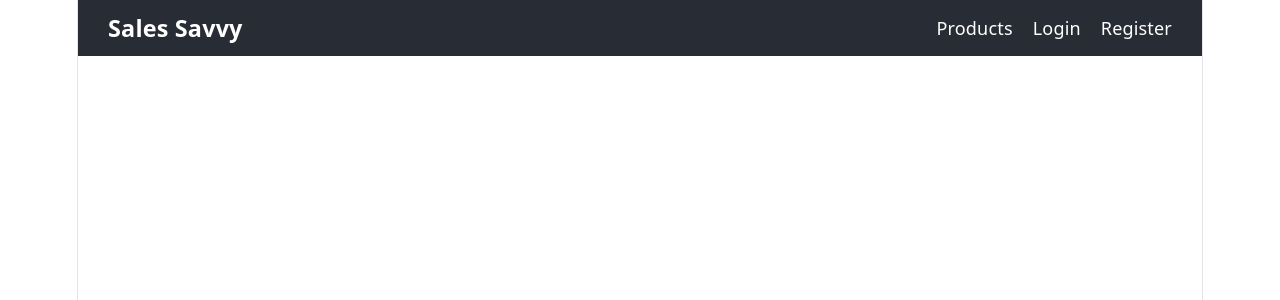
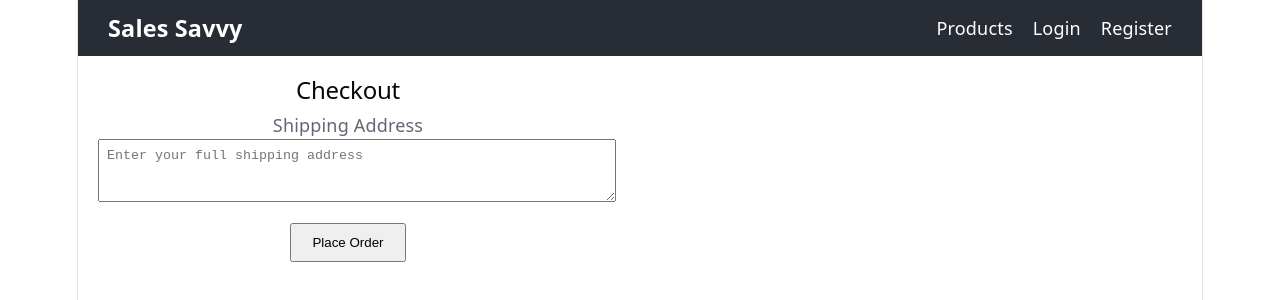
Before and after one commit to Babu-Shigihalli/sales-savvy-frontend, a React (Vite) app: page /checkout in a window 1280 px wide. Shown: the top 300 px of the page. Built offline with nearby package versions, Linux system fonts and the light colour scheme.

Commit message:
Add Checkout and Order Confirmation pages

```diff
--- a/src/App.jsx
+++ b/src/App.jsx
@@ -1,3 +1,5 @@
+import Checkout from './pages/Checkout';
+import OrderConfirmation from './pages/OrderConfirmation';
 import { Routes, Route } from 'react-router-dom';
 import Navbar from './components/Navbar';
 import Home from './pages/Home';
@@ -16,6 +18,8 @@ function App() {
         <Route path="/register" element={<Register />} />
         <Route path="/products/:id" element={<ProductDetail />} />
         <Route path="/cart" element={<Cart />} />
+        <Route path="/checkout" element={<Checkout />} />
+        <Route path="/order-confirmation/:orderId" element={<OrderConfirmation />} />
       </Routes>
     </>
   );
--- /dev/null
+++ b/src/pages/Checkout.jsx
@@ -0,0 +1,50 @@
+import { useState } from 'react';
+import { useNavigate } from 'react-router-dom';
+import { placeOrder } from '../services/orderService';
+
+function Checkout() {
+  const [shippingAddress, setShippingAddress] = useState('');
+  const [error, setError] = useState('');
+  const [placing, setPlacing] = useState(false);
+  const navigate = useNavigate();
+
+  const handleSubmit = async (e) => {
+    e.preventDefault();
+    setError('');
+    setPlacing(true);
+    try {
+      const order = await placeOrder(shippingAddress);
+      navigate(`/order-confirmation/${order.id}`);
+    } catch (err) {
+      setError(err.response?.data?.error || 'Failed to place order.');
+      setPlacing(false);
+    }
+  };
+
+  return (
+    <div style={{ padding: '20px', maxWidth: '500px' }}>
+      <h2>Checkout</h2>
+      <form onSubmit={handleSubmit}>
+        <div style={{ marginBottom: '15px' }}>
+          <label>Shipping Address</label>
+          <textarea
+            value={shippingAddress}
+            onChange={(e) => setShippingAddress(e.target.value)}
+            required
+            rows={3}
+            style={{ width: '100%', padding: '8px' }}
+            placeholder="Enter your full shipping address"
+          />
+        </div>
+
+        {error && <p style={{ color: 'red' }}>{error}</p>}
+
+        <button type="submit" disabled={placing} style={{ padding: '10px 20px' }}>
+          {placing ? 'Placing order...' : 'Place Order'}
+        </button>
+      </form>
+    </div>
+  );
+}
+
+export default Checkout;
--- /dev/null
+++ b/src/pages/OrderConfirmation.jsx
@@ -0,0 +1,18 @@
+import { useParams, Link } from 'react-router-dom';
+
+function OrderConfirmation() {
+  const { orderId } = useParams();
+
+  return (
+    <div style={{ padding: '40px', textAlign: 'center' }}>
+      <h2>Order Placed Successfully! 🎉</h2>
+      <p>Your order number is <strong>#{orderId}</strong></p>
+      <p>Thank you for shopping with Sales Savvy.</p>
+      <Link to="/orders">View My Orders</Link>
+      {' | '}
+      <Link to="/">Continue Shopping</Link>
+    </div>
+  );
+}
+
+export default OrderConfirmation;
--- /dev/null
+++ b/src/services/orderService.js
@@ -0,0 +1,11 @@
+import api from './api';
+
+export const placeOrder = async (shippingAddress) => {
+  const response = await api.post('/orders', { shippingAddress });
+  return response.data;
+};
+
+export const getMyOrders = async () => {
+  const response = await api.get('/orders/my-orders');
+  return response.data;
+};
```
